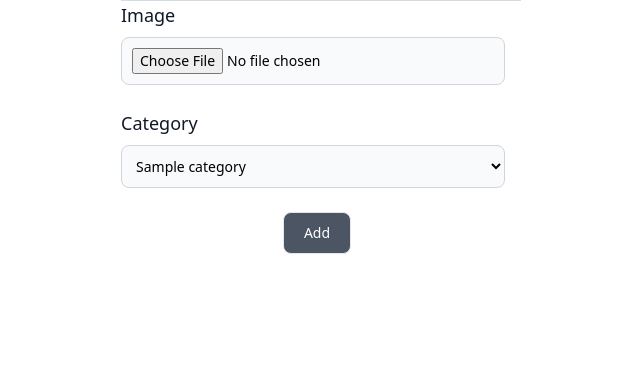
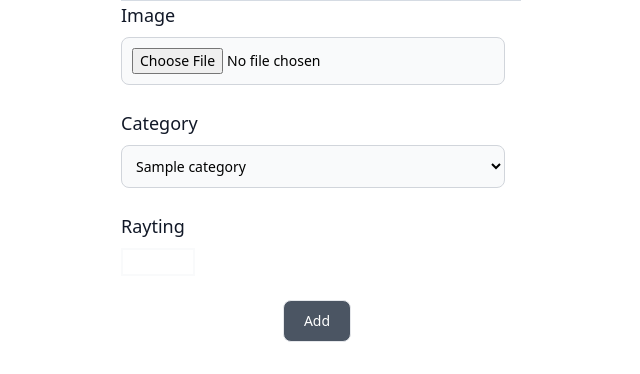
Before and after one commit to berktugates/movieApp, a Node server app: page /admin/movie/1 in a window 1280 px wide. Shown: the part 931-1305 px from the top of the page, without its empty margins (319-959 px from the left). Before the commit the page ends 1185 px from the top, so only its background shows below. Run offline with Node 20, Linux system fonts and the light colour scheme; tables that the repository leaves empty or names only in its code hold one stand-in row (values such as "Sample post"); grey boxes marked "Sample" are stand-in pictures; some libraries are stand-ins or nearby versions.

Commit message:
movie rating column added and design fixed

```diff
--- a/routes/adminRoutes.js
+++ b/routes/adminRoutes.js
@@ -26,9 +26,10 @@
     const is_home = req.body.is_home == "on" ? 1:0;
     const is_active = req.body.is_active == "on" ? 1:0;
     const image = req.file.filename;
-    const category_id = req.body.category_id
+    const category_id = req.body.category_id;
+    const rayting = req.body.rayting;
     try{
-        await db.execute("INSERT INTO movies(title,description,is_home,is_active,image,category_id) VALUES(?,?,?,?,?,?)",[title,description,is_home,is_active,image,category_id]);
+        await db.execute("INSERT INTO movies(title,description,is_home,is_active,image,category_id,rayting) VALUES(?,?,?,?,?,?,?)",[title,description,is_home,is_active,image,category_id,rayting]);
         res.redirect("/admin/movies");
     }
     catch(err){
@@ -61,6 +62,7 @@
     const is_home = req.body.is_home == "true" ? 1 : 0;
     const is_active = req.body.is_active == "true" ? 1 : 0;
     let image = req.body.image;
+    const rayting = req.body.rayting;
     if(req.file){
         image = req.file.filename;
         fs.unlink("/img/" + req.body.image, err=>{
@@ -68,11 +70,10 @@
         })
     }
     const category_id = req.body.category_id;
-    console.log(req.body);
     try {
         await db.execute(
-            "UPDATE movies SET title=?, description=?, is_home=?, is_active=?, image=?, category_id=? WHERE id=?",
-            [title, description, is_home, is_active, image, category_id, id]
+            "UPDATE movies SET title=?, description=?, is_home=?, is_active=?, image=?, category_id=?, rayting=? WHERE id=?",
+            [title, description, is_home, is_active, image, category_id, rayting, id]
         );
         res.redirect("/admin/movies");
     } catch (err) {
--- a/views/partials/form-add.ejs
+++ b/views/partials/form-add.ejs
@@ -30,6 +30,10 @@
             <% }) %>
           </select>
         </div>
+        <div class="mb-6">
+          <label for="rayting" class="block mb-2 text-lg font-medium text-gray-900">Rayting</label>
+          <input style="border: 2px solid #F9FAFB;" type="number" id="rayting" name="rayting" min="1" max="5">
+        </div>
         <div class="mb-6 flex justify-center">
           <button type="submit" class="py-2.5 px-5 mr-2 mb-2 text-sm font-medium text-white focus:outline-none bg-gray-600 rounded-lg border border-gray-200 hover:bg-gray-900 focus:z-10 focus:ring-4 focus:ring-gray-200">Add</button>
         </div>
--- a/views/partials/form-edit.ejs
+++ b/views/partials/form-edit.ejs
@@ -23,7 +23,7 @@
         <img src="/img/<%= movie.image %>" alt="<%= movie.name %> img">
         <label for="image" class="block mb-2 text-lg font-medium text-gray-900">Image</label>
         <input type="hidden" value="<%= movie.image %>" name="image" id="">
-        <input type="file" id="image" name="image" value="<%= movie.image %>" class="w-96 border text-sm rounded-lg block p-2.5 bg-gray-50 border-gray-300 text-black focus:ring-blue-500 focus:border-blue-500" required>
+        <input type="file" id="image" name="image" value="<%= movie.image %>" class="w-96 border text-sm rounded-lg block p-2.5 bg-gray-50 border-gray-300 text-black focus:ring-blue-500 focus:border-blue-500">
       </div>
       <div class="mb-6">
         <label for="category_id" class="block mb-2 text-lg font-medium text-gray-900">Category</label>
@@ -33,6 +33,10 @@
             <option value="<%= category.id %>" <% if (movie.category_id === category.id) { %>selected<% } %>><%= category.name %></option>
           <% }) %>
         </select>
+      </div>
+      <div class="mb-6">
+        <label for="rayting" class="block mb-2 text-lg font-medium text-gray-900">Rayting</label>
+        <input value="<%= movie.rayting %>" style="border: 2px solid #F9FAFB;" type="number" id="rayting" name="rayting" min="1" max="5">
       </div>
       <div class="mb-6 flex justify-center">
         <button type="submit" class="py-2.5 px-5 mr-2 mb-2 text-sm font-medium text-white focus:outline-none bg-gray-600 rounded-lg border border-gray-200 hover:bg-gray-900 focus:z-10 focus:ring-4 focus:ring-gray-200">Add</button>
--- a/views/partials/movie-table.ejs
+++ b/views/partials/movie-table.ejs
@@ -22,6 +22,9 @@
                 </th>
                 <th scope="col" class="px-6 py-3">
                     Category ID
+                </th>
+                <th scope="col" class="px-6 py-3">
+                    Rayting
                 </th>
                 <th scope="col" class="px-6 py-3">
                     Edit
@@ -53,6 +56,9 @@
                         <%= movie.category_id %>
                     </td>
                     <td class="px-6 py-4">
+                        <%= movie.rayting %>
+                    </td>
+                    <td class="px-6 py-4">
                         <a class="bg-gray-400 p-2 text-white rounded-lg hover:bg-gray-500" href="/admin/movie/<%= movie.id %>">Edit</a>
                         <a class="bg-red-600 p-2 rounded-lg text-white hover:bg-red-800" href="/admin/movie/delete/<%= movie.id %>">Delete</a>
                     </td>
```
Also changed, not shown: views/partials/carousel.ejs (added, +17 -0 lines), views/partials/details-card.ejs (+11 -16 lines), views/partials/sidebar.ejs (+1 -19 lines).
